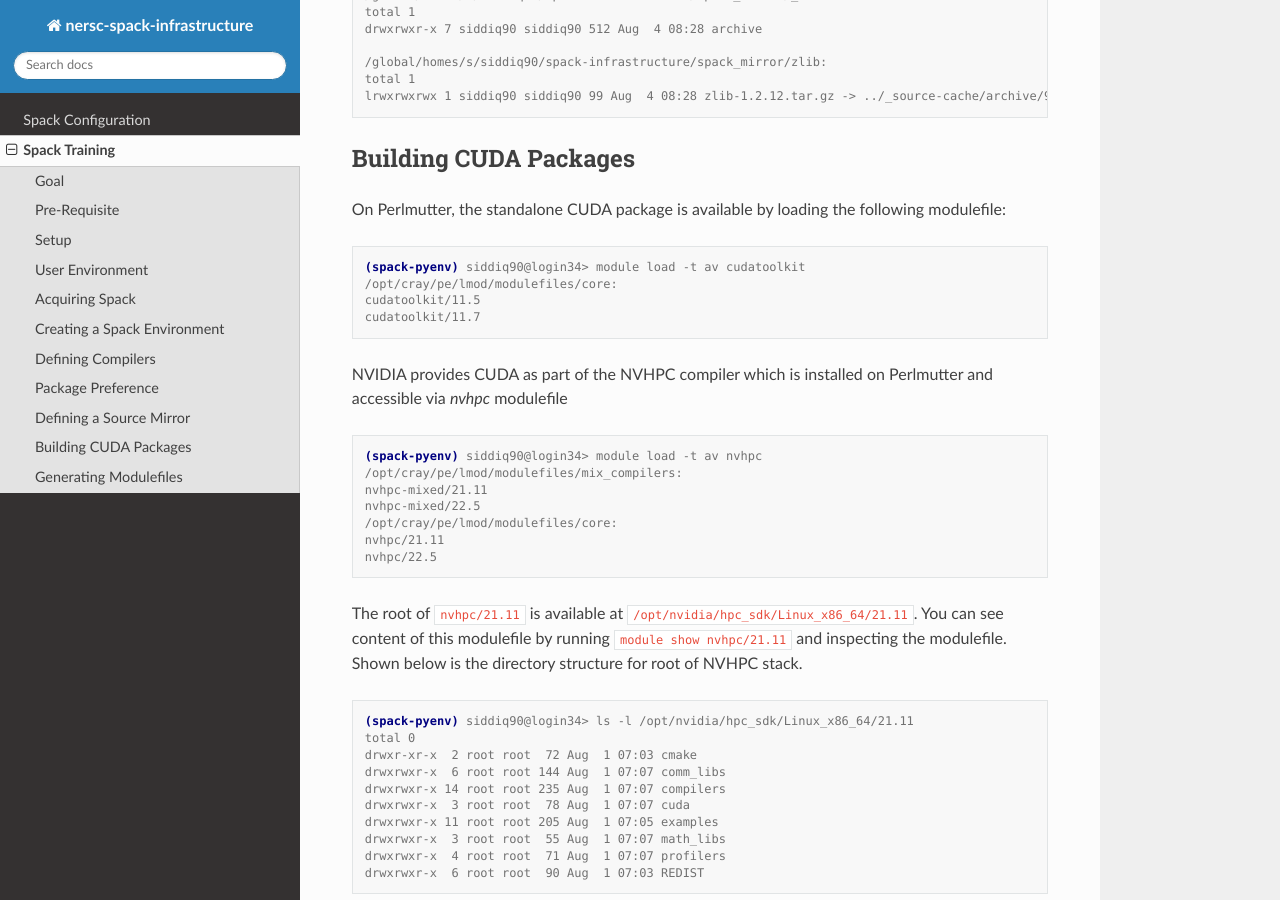
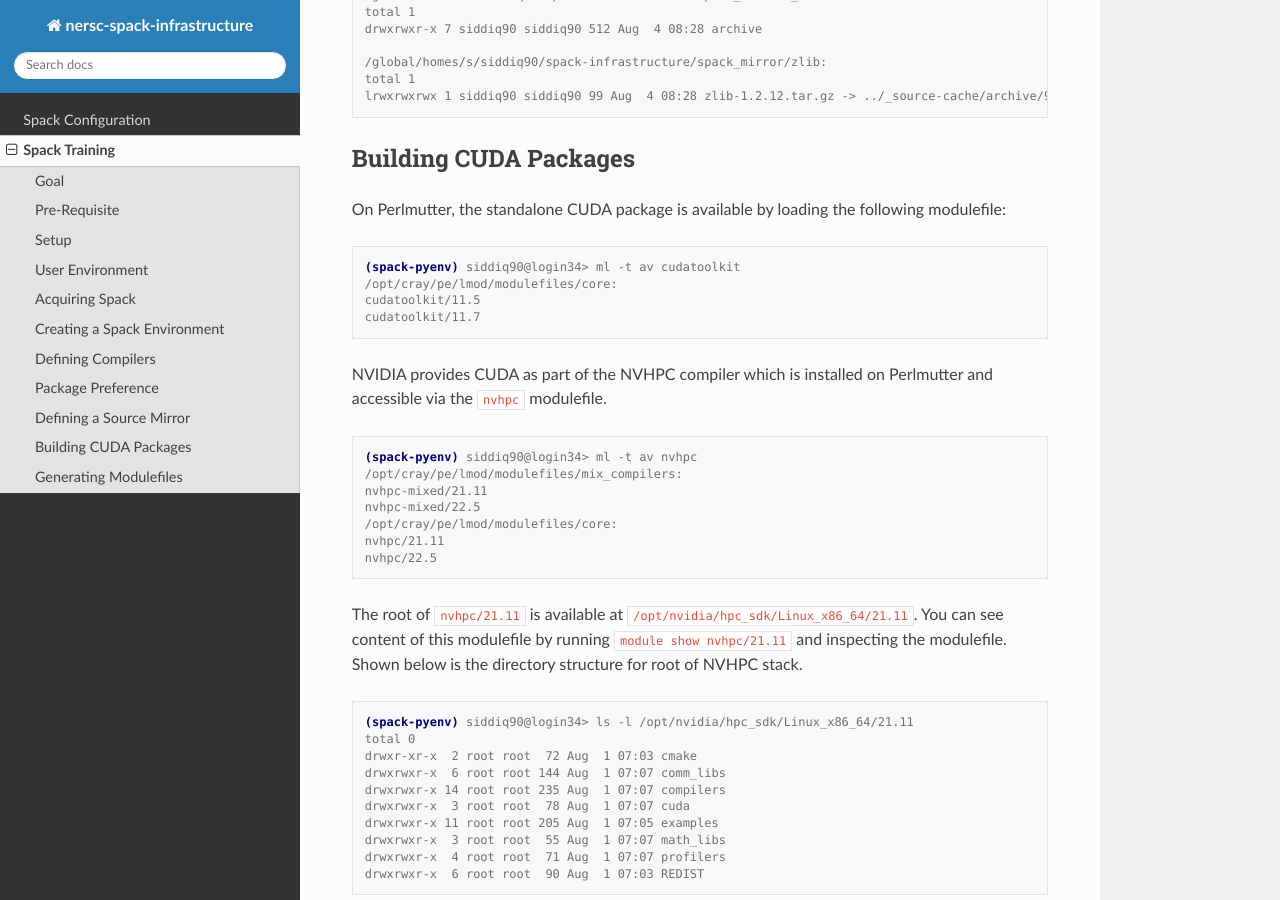
Before and after one commit to NERSC/spack-infrastructure, a Sphinx documentation site: the page built from docs/spack_training.rst, in a window 1280 px wide and 900 px high, scrolled down 17738 px. Built offline with Sphinx 7.4.7 and the Read the Docs theme 2.0.0, drawn with Linux system fonts in a browser that asks for light colours; some of the changed text lies outside the part shown.

Commit message:
fix 'module load'->'ml'

```diff
--- a/docs/spack_training.rst
+++ b/docs/spack_training.rst
@@ -178,12 +178,10 @@ compiler definition we must use the corresponding ``PrgEnv-*`` module.
 
 .. code-block::
 
-    (spack-pyenv) siddiq90@login34> module load -t av gcc/11.2.0 cce/13.0.2
+    (spack-pyenv) siddiq90@login34> ml -t av gcc/11.2.0 cce/13.0.2
     /opt/cray/pe/lmod/modulefiles/core:
     cce/13.0.2
     gcc/11.2.0
-
-.. COMMMET: Please confirm ml is the same as "module load"
 
 Let's add the following content in `spack.yaml`. Please open the file in your preferred editor and paste the contents. Note that we
 specify the full path for `cc`, `cxx`, `f77`, and `fc` which should correspond to the Cray wrappers.
@@ -265,7 +263,7 @@ as shown below:
 
 .. code-block:: console
 
-    (spack-pyenv) siddiq90@login34> module load -t list craype/2.7.16
+    (spack-pyenv) siddiq90@login34> ml -t list craype/2.7.16
     craype/2.7.16
 
 If this modulefile was removed, you will not have access to the Cray wrappers `cc`, `CC` or `ftn` which may result in
@@ -1018,22 +1016,22 @@ If you inspect the directory you will notice the tarballs are present in this di
 Building CUDA Packages
 ------------------------
 
-On Perlmutter, the standalone CUDA package is available by loading the following  modulefile:
-
-.. code-block:: console
-
-    (spack-pyenv) siddiq90@login34> module load -t av cudatoolkit
+On Perlmutter, the standalone CUDA package is available by loading the following modulefile:
+
+.. code-block:: console
+
+    (spack-pyenv) siddiq90@login34> ml -t av cudatoolkit
     /opt/cray/pe/lmod/modulefiles/core:
     cudatoolkit/11.5
     cudatoolkit/11.7
 
-NVIDIA provides CUDA as part of the NVHPC compiler which is installed on Perlmutter and accessible via `nvhpc` modulefile
+NVIDIA provides CUDA as part of the NVHPC compiler which is installed on Perlmutter and accessible via the ``nvhpc`` modulefile.
 
 .. COMMENT: This line is an example of how I suggest it should be done
 
 .. code-block:: console
 
-    (spack-pyenv) siddiq90@login34> module load -t av nvhpc
+    (spack-pyenv) siddiq90@login34> ml -t av nvhpc
     /opt/cray/pe/lmod/modulefiles/mix_compilers:
     nvhpc-mixed/21.11
     nvhpc-mixed/22.5
@@ -1825,11 +1823,11 @@ We can add this directory to ``MODULEPATH`` by running the following:
 
     (spack-pyenv) siddiq90@login34> module use $CI_PROJECT_DIR/modules/$(spack arch)
 
-Next, if we run ``module load av`` we will see the modules generated from Spack that correspond to the installed Spack packages.
-
-.. code-block:: console
-
-    (spack-pyenv) siddiq90@login34> module load av
+Next, if we run ``ml av`` we will see the modules generated from Spack that correspond to the installed Spack packages.
+
+.. code-block:: console
+
+    (spack-pyenv) siddiq90@login34> ml av
 
     ------------------------------------ /global/homes/s/siddiq90/spack-infrastructure/modules/cray-sles15-zen3 -------------------------------------
        darshan-runtime/3.3.1-cce-13.0.2        hypre/2.24.0-cce-13.0.2        papi/6.0.0.1-cce-13.0.2         papi/6.0.0.1-gcc-11.2.0
```
